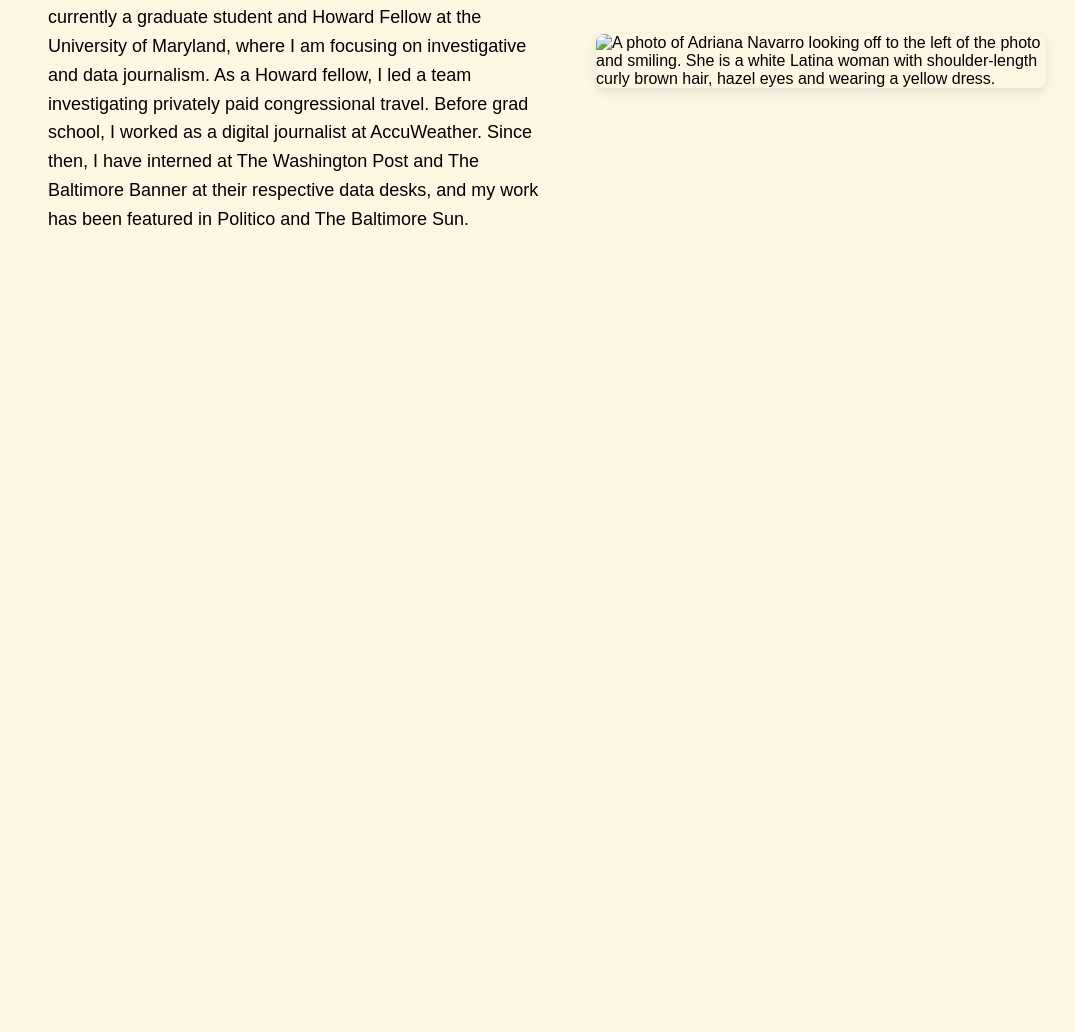
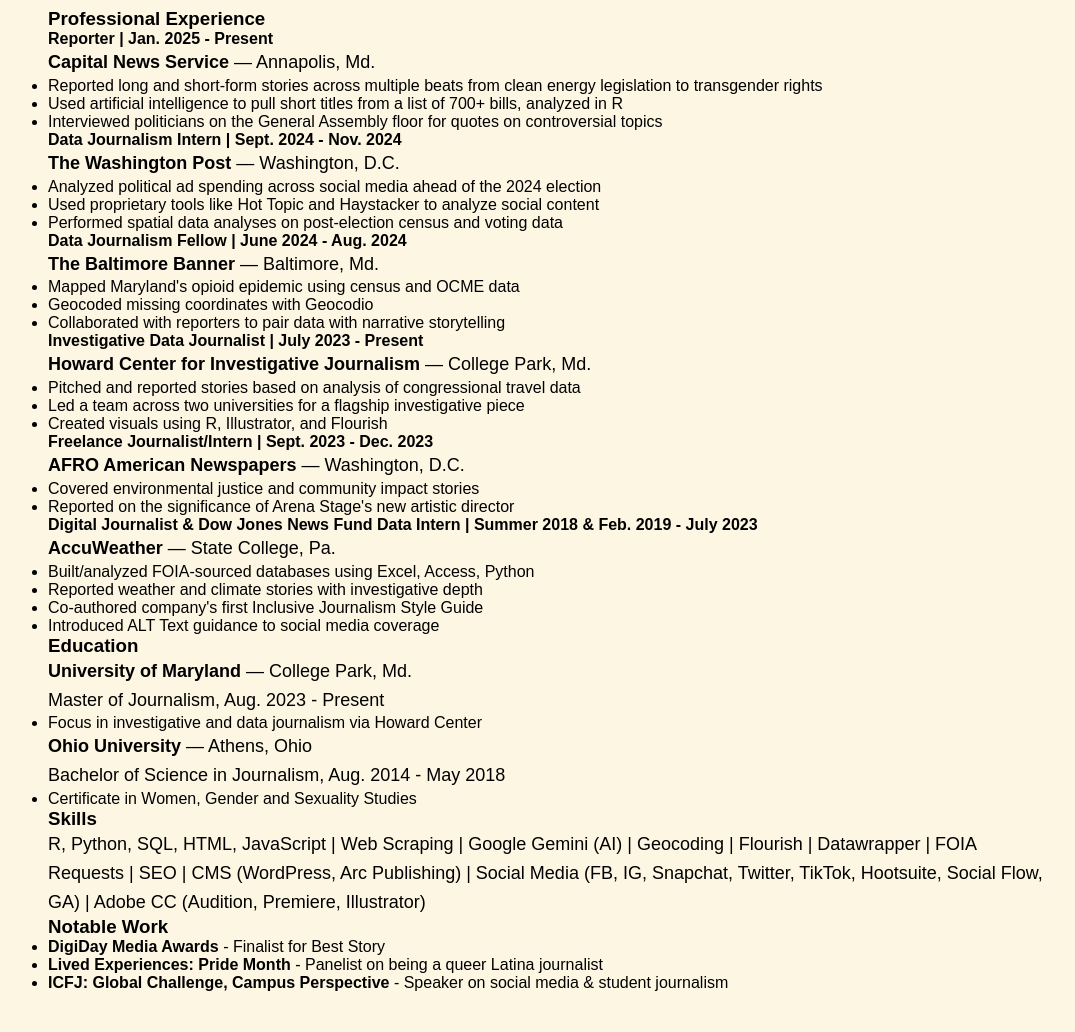
Before and after one commit to anavarr3/anavarr3.github.io, a plain HTML site: page resume/index.html in a window 1280 px wide. Shown: the part 292-1324 px from the top of the page, without its empty margins (80-1155 px from the left). Before the commit the page ends 800 px from the top, so only its background shows below. Drawn offline with Linux system fonts and the light colour scheme; files whose address does not match are found by name.

Commit message:
resume_1

```diff
--- a/resume/index.html
+++ b/resume/index.html
@@ -23,13 +23,96 @@
 
     <main class="content">
         <div class="text-section">
-            <p>I'm an investigative and data journalist with experience covering a wide range of topics from climate change, green energy and natural disasters to LGBTQ+ rights, Baltimore City's opioid crisis and crypto's role in the 2024 elections. I am currently a graduate student and Howard Fellow at the University of Maryland, where I am focusing on investigative and data journalism. As a Howard fellow, I led a team investigating privately paid congressional travel. Before grad school, I worked as a digital journalist at AccuWeather. Since then, I have interned at The Washington Post and The Baltimore Banner at their respective data desks, and my work has been featured in Politico and The Baltimore Sun.
-            </p>
+
+            <h1>Adriana Navarro</h1>
+            <h2>Investigative and Data Journalist</h2>
+
+            <section>
+                <h3>Professional Experience</h3>
+
+                <h4>Reporter <span class="date">| Jan. 2025 - Present</span></h4>
+                <p><strong>Capital News Service</strong> — Annapolis, Md.</p>
+                <ul>
+                    <li>Reported long and short-form stories across multiple beats from clean energy legislation to transgender rights</li>
+                    <li>Used artificial intelligence to pull short titles from a list of 700+ bills, analyzed in R</li>
+                    <li>Interviewed politicians on the General Assembly floor for quotes on controversial topics</li>
+                </ul>
+
+                <h4>Data Journalism Intern <span class="date">| Sept. 2024 - Nov. 2024</span></h4>
+                <p><strong>The Washington Post</strong> — Washington, D.C.</p>
+                <ul>
+                    <li>Analyzed political ad spending across social media ahead of the 2024 election</li>
+                    <li>Used proprietary tools like Hot Topic and Haystacker to analyze social content</li>
+                    <li>Performed spatial data analyses on post-election census and voting data</li>
+                </ul>
+
+                <h4>Data Journalism Fellow <span class="date">| June 2024 - Aug. 2024</span></h4>
+                <p><strong>The Baltimore Banner</strong> — Baltimore, Md.</p>
+                <ul>
+                    <li>Mapped Maryland's opioid epidemic using census and OCME data</li>
+                    <li>Geocoded missing coordinates with Geocodio</li>
+                    <li>Collaborated with reporters to pair data with narrative storytelling</li>
+                </ul>
+
+                <h4>Investigative Data Journalist <span class="date">| July 2023 - Present</span></h4>
+                <p><strong>Howard Center for Investigative Journalism</strong> — College Park, Md.</p>
+                <ul>
+                    <li>Pitched and reported stories based on analysis of congressional travel data</li>
+                    <li>Led a team across two universities for a flagship investigative piece</li>
+                    <li>Created visuals using R, Illustrator, and Flourish</li>
+                </ul>
+
+                <h4>Freelance Journalist/Intern <span class="date">| Sept. 2023 - Dec. 2023</span></h4>
+                <p><strong>AFRO American Newspapers</strong> — Washington, D.C.</p>
+                <ul>
+                    <li>Covered environmental justice and community impact stories</li>
+                    <li>Reported on the significance of Arena Stage's new artistic director</li>
+                </ul>
+
+                <h4>Digital Journalist & Dow Jones News Fund Data Intern <span class="date">| Summer 2018 & Feb. 2019 - July 2023</span></h4>
+                <p><strong>AccuWeather</strong> — State College, Pa.</p>
+                <ul>
+                    <li>Built/analyzed FOIA-sourced databases using Excel, Access, Python</li>
+                    <li>Reported weather and climate stories with investigative depth</li>
+                    <li>Co-authored company's first Inclusive Journalism Style Guide</li>
+                    <li>Introduced ALT Text guidance to social media coverage</li>
+                </ul>
+            </section>
+
+            <section>
+                <h3>Education</h3>
+                <p><strong>University of Maryland</strong> — College Park, Md.<br>Master of Journalism, Aug. 2023 - Present</p>
+                <ul>
+                    <li>Focus in investigative and data journalism via Howard Center</li>
+                </ul>
+
+                <p><strong>Ohio University</strong> — Athens, Ohio<br>Bachelor of Science in Journalism, Aug. 2014 - May 2018</p>
+                <ul>
+                    <li>Certificate in Women, Gender and Sexuality Studies</li>
+                </ul>
+            </section>
+
+            <section>
+                <h3>Skills</h3>
+                <p>
+                    R, Python, SQL, HTML, JavaScript | Web Scraping | Google Gemini (AI) | Geocoding | Flourish | Datawrapper | FOIA Requests |
+                    SEO | CMS (WordPress, Arc Publishing) | Social Media (FB, IG, Snapchat, Twitter, TikTok, Hootsuite, Social Flow, GA) |
+                    Adobe CC (Audition, Premiere, Illustrator)
+                </p>
+            </section>
+
+            <section>
+                <h3>Notable Work</h3>
+                <ul>
+                    <li><strong>DigiDay Media Awards</strong> - Finalist for Best Story</li>
+                    <li><strong>Lived Experiences: Pride Month</strong> - Panelist on being a queer Latina journalist</li>
+                    <li><strong>ICFJ: Global Challenge, Campus Perspective</strong> - Speaker on social media & student journalism</li>
+                </ul>
+            </section>
+
         </div>
-        <div class="image-section">
-    <img src="photos/adriana_navarro_headshot.jpeg" alt="A photo of Adriana Navarro looking off to the left of the photo and smiling. She is a white Latina woman with shoulder-length curly brown hair, hazel eyes and wearing a yellow dress.">
-</div>
     </main>
+
 
     <script src="script.js"></script>
 </body>
```
